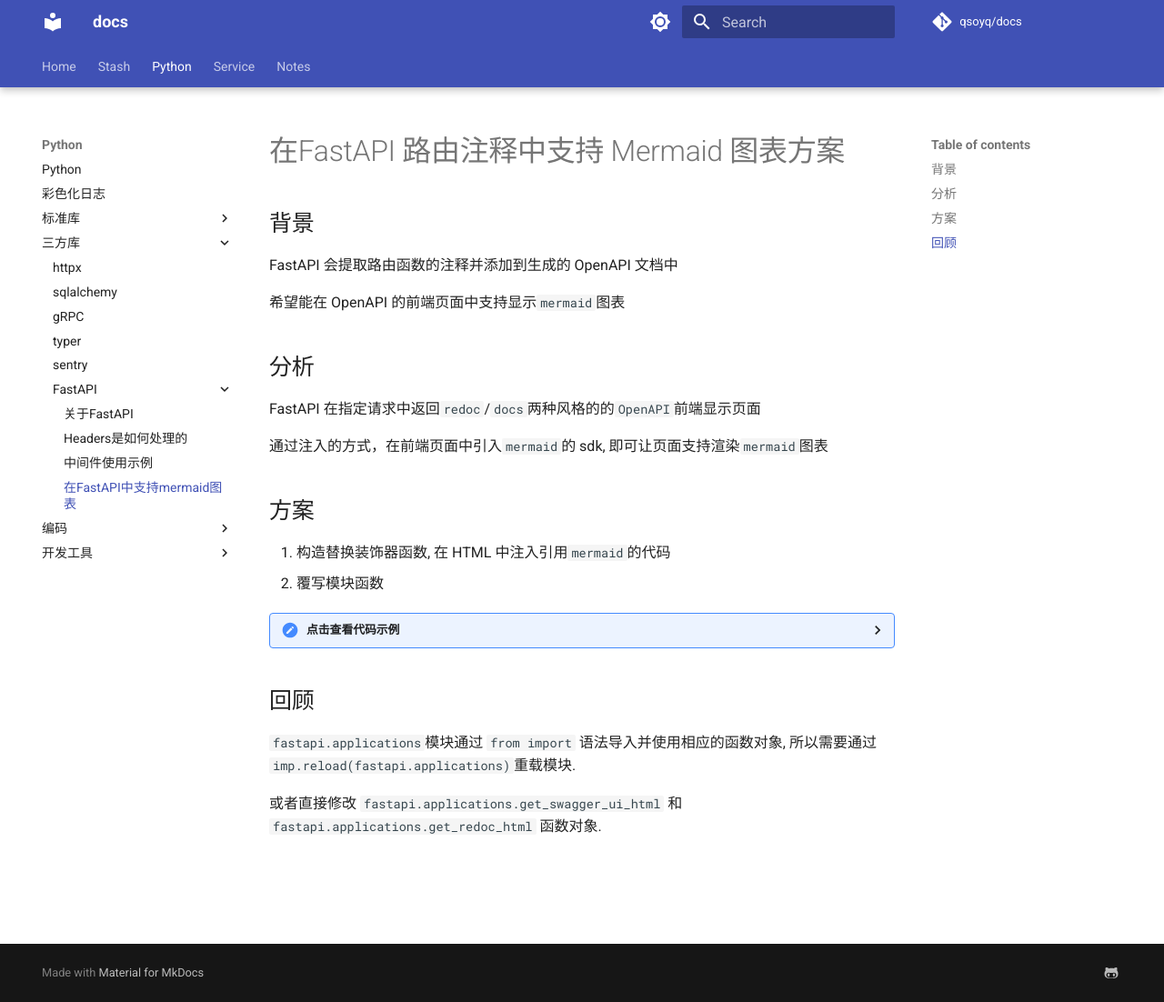
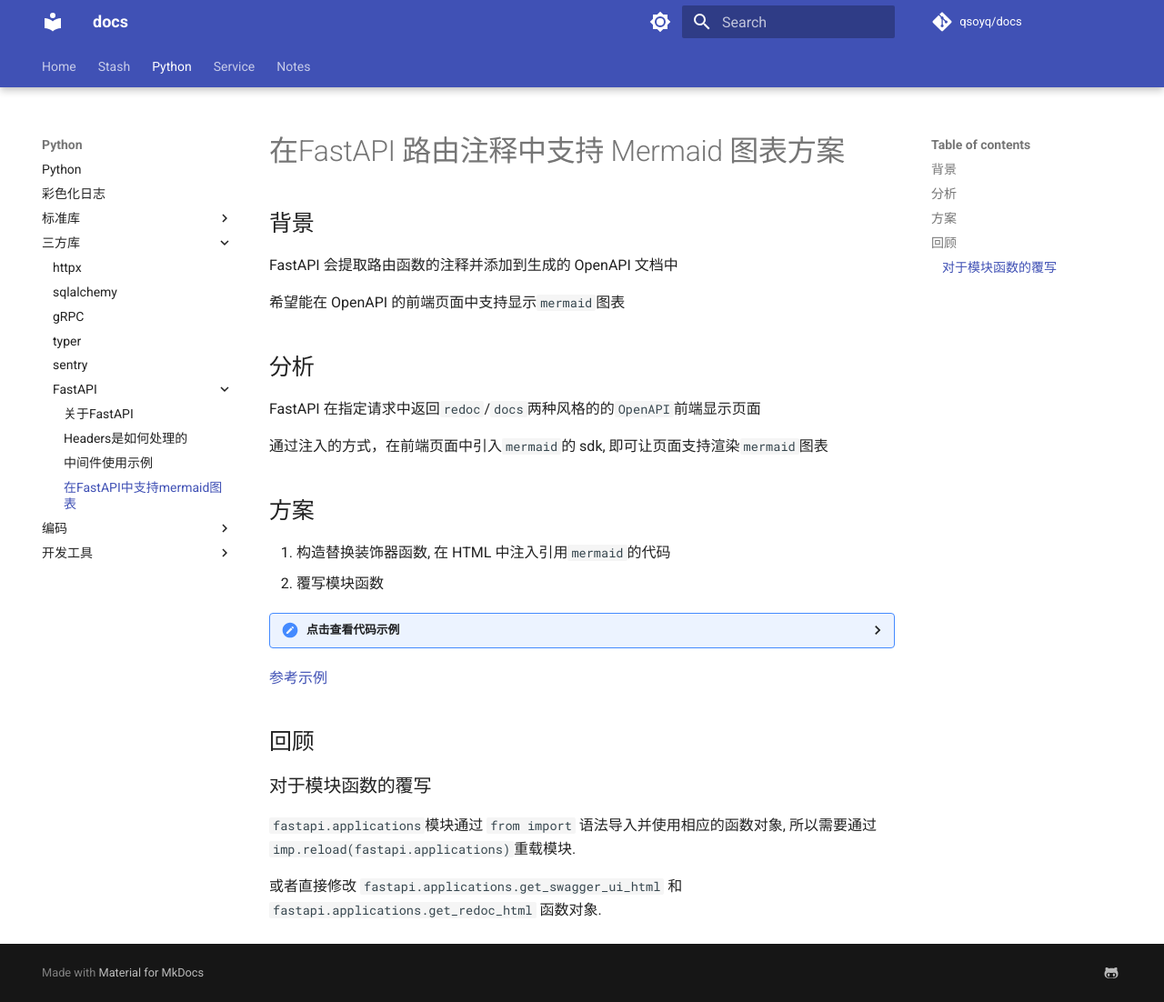
Before and after one commit to qsoyq/docs, an MkDocs documentation site: the page built from docs/python/fastapi/mermaid.md, in a window 1280 px wide and 1102 px high. Shown: the whole window at 91% size. Built offline with MkDocs 1.6.1 and Material for MkDocs 9.7.7, drawn with Linux system fonts in a browser that asks for light colours; comment, search, counter and statistics services are not loaded; some of the changed text lies outside the part shown.

Commit message:
update fastapi/mermaid.md

````diff
--- a/docs/python/fastapi/mermaid.md
+++ b/docs/python/fastapi/mermaid.md
@@ -84,11 +84,13 @@ def hello():
 
 ```
 
+</details>
+
 [参考示例](https://github.com/qsoyq/pytoolkit/blob/main/examples/mermaid_with_fastapi_openapi/main.py)
 
-</details>
+## 回顾
 
-## 回顾
+### 对于模块函数的覆写
 
 `fastapi.applications`模块通过 `from import` 语法导入并使用相应的函数对象, 所以需要通过 `imp.reload(fastapi.applications)`重载模块.
 
````
